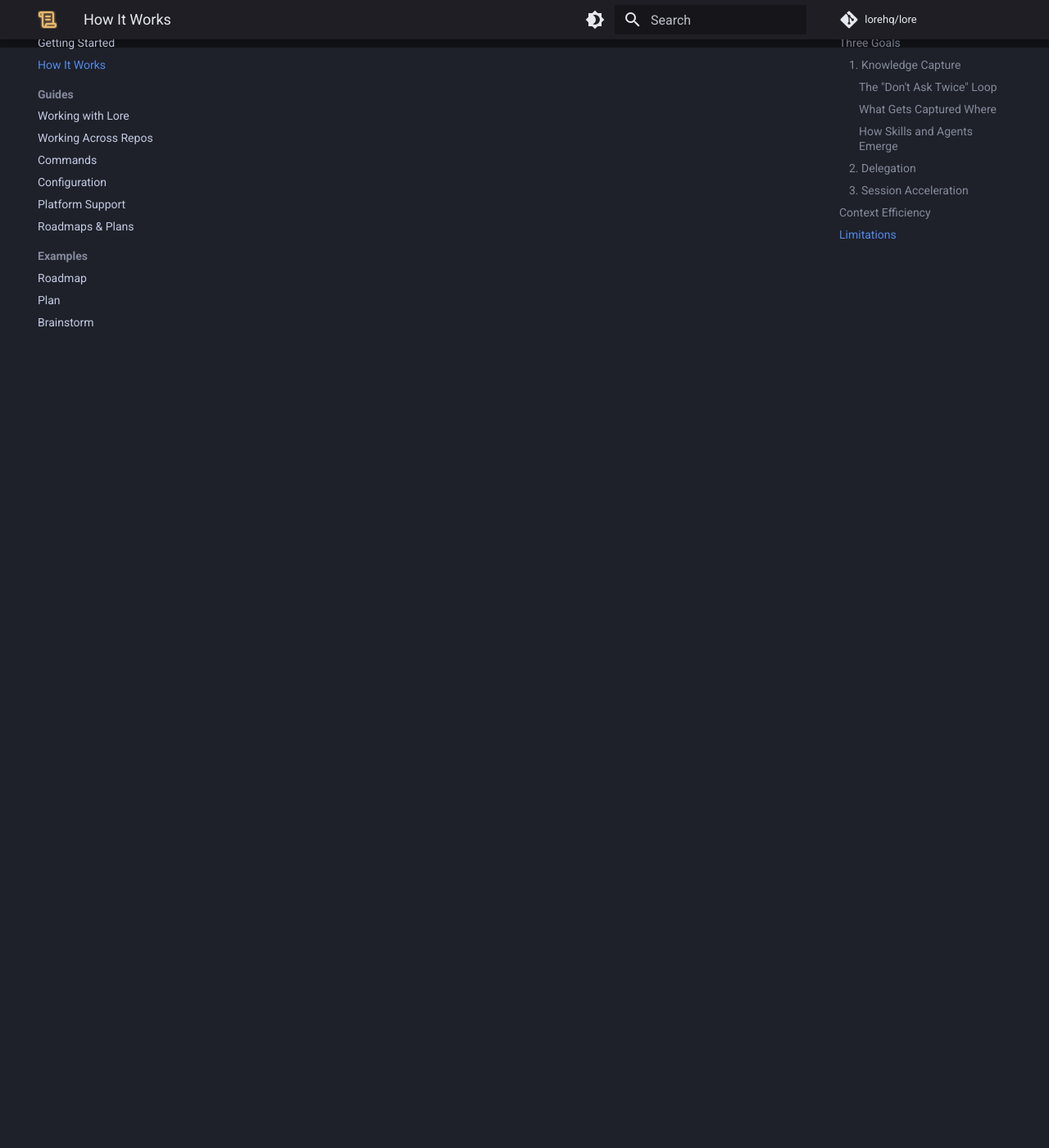
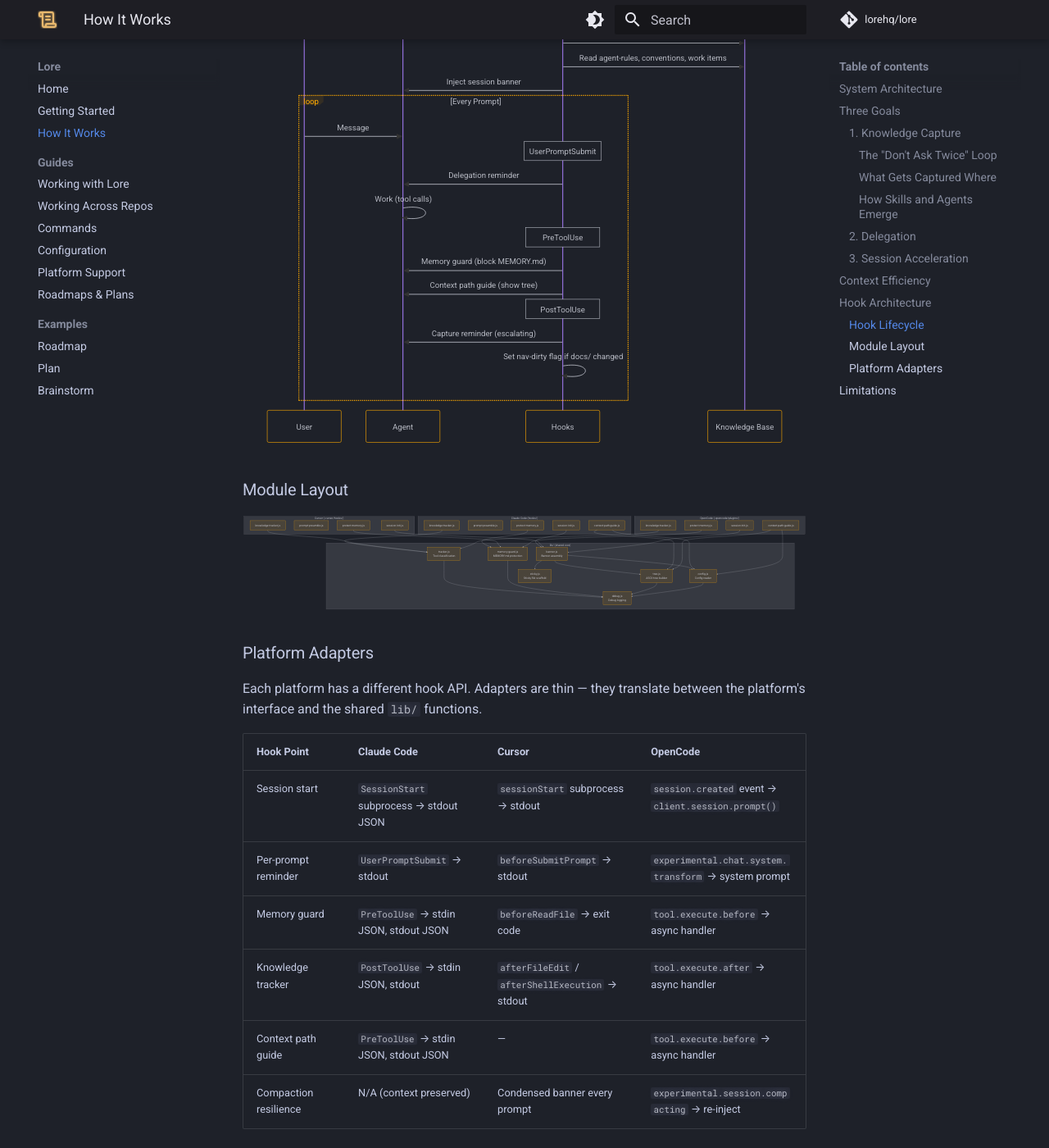
Before and after one commit to lorehq/lore-docs, an MkDocs documentation site: the page built from docs/how-it-works.md, in a window 1280 px wide and 1400 px high, scrolled down 8318 px. Shown: the whole window at 82% size. Built offline with MkDocs 1.6.1 and Material for MkDocs 9.7.7, drawn with Linux system fonts in a browser that asks for light colours; comment, search, counter and statistics services are not loaded; some of the changed text lies outside the part shown.

Commit message:
Add hook architecture diagrams and platform adapter table
Documents the hook lifecycle (sequence diagram), module layout (flowchart
showing lib/ core → platform adapters), and a comparison table of how each
platform implements each hook point.

Co-Authored-By: Claude Opus 4.6 <noreply@anthropic.com>

````diff
--- a/docs/how-it-works.md
+++ b/docs/how-it-works.md
@@ -173,6 +173,97 @@ A persistent knowledge base needs to be *available* every session without being
 
 Things that grow fastest (docs, skills) have zero baseline cost. Things with nonzero cost (agents, active roadmaps) grow slowly.
 
+## Hook Architecture
+
+Lore hooks into the agent's lifecycle at four points. Shared logic lives in `lib/`, with thin adapters for each platform.
+
+### Hook Lifecycle
+
+```mermaid
+sequenceDiagram
+    participant User
+    participant Agent
+    participant Hooks
+    participant KB as Knowledge Base
+
+    Note over Hooks: SessionStart
+    Hooks->>KB: ensureStickyFiles()
+    Hooks->>KB: Read agent-rules, conventions, work items
+    Hooks->>Agent: Inject session banner
+
+    loop Every Prompt
+        User->>Agent: Message
+        Note over Hooks: UserPromptSubmit
+        Hooks->>Agent: Delegation reminder
+        Agent->>Agent: Work (tool calls)
+
+        Note over Hooks: PreToolUse
+        Hooks->>Agent: Memory guard (block MEMORY.md)
+        Hooks->>Agent: Context path guide (show tree)
+
+        Note over Hooks: PostToolUse
+        Hooks->>Agent: Capture reminder (escalating)
+        Hooks->>Hooks: Set nav-dirty flag if docs/ changed
+    end
+```
+
+### Module Layout
+
+```mermaid
+flowchart TB
+    subgraph lib["lib/ (shared core)"]
+        banner["banner.js<br/>Banner assembly"]
+        tree["tree.js<br/>ASCII tree builder"]
+        config["config.js<br/>Config reader"]
+        sticky["sticky.js<br/>Sticky file scaffold"]
+        tracker["tracker.js<br/>Tool classification"]
+        guard["memory-guard.js<br/>MEMORY.md protection"]
+        debug["debug.js<br/>Debug logging"]
+    end
+
+    subgraph claude["Claude Code (hooks/)"]
+        cc_si[session-init.js]
+        cc_pp[prompt-preamble.js]
+        cc_pm[protect-memory.js]
+        cc_kt[knowledge-tracker.js]
+        cc_cp[context-path-guide.js]
+    end
+
+    subgraph cursor["Cursor (.cursor/hooks/)"]
+        cu_si[session-init.js]
+        cu_pp[prompt-preamble.js]
+        cu_pm[protect-memory.js]
+        cu_kt[knowledge-tracker.js]
+    end
+
+    subgraph opencode["OpenCode (.opencode/plugins/)"]
+        oc_si[session-init.js]
+        oc_pm[protect-memory.js]
+        oc_kt[knowledge-tracker.js]
+        oc_cp[context-path-guide.js]
+    end
+
+    cc_si & cu_si & oc_si --> banner
+    banner --> tree & config & sticky
+    cc_kt & cu_kt & oc_kt --> tracker
+    cc_pm & cu_pm & oc_pm --> guard
+    cc_cp & oc_cp --> tree & config
+    tracker & guard & tree & config --> debug
+```
+
+### Platform Adapters
+
+Each platform has a different hook API. Adapters are thin — they translate between the platform's interface and the shared `lib/` functions.
+
+| Hook Point | Claude Code | Cursor | OpenCode |
+|-----------|-------------|--------|----------|
+| Session start | `SessionStart` subprocess → stdout JSON | `sessionStart` subprocess → stdout | `session.created` event → `client.session.prompt()` |
+| Per-prompt reminder | `UserPromptSubmit` → stdout | `beforeSubmitPrompt` → stdout | `experimental.chat.system.transform` → system prompt |
+| Memory guard | `PreToolUse` → stdin JSON, stdout JSON | `beforeReadFile` → exit code | `tool.execute.before` → async handler |
+| Knowledge tracker | `PostToolUse` → stdin JSON, stdout | `afterFileEdit` / `afterShellExecution` → stdout | `tool.execute.after` → async handler |
+| Context path guide | `PreToolUse` → stdin JSON, stdout JSON | — | `tool.execute.before` → async handler |
+| Compaction resilience | N/A (context preserved) | Condensed banner every prompt | `experimental.session.compacting` → re-inject |
+
 ## Limitations
 
 - **AI compliance**: Reinforcement prompts encourage capture and delegation but cannot force it. The agent may skip reminders in long sessions.
````
